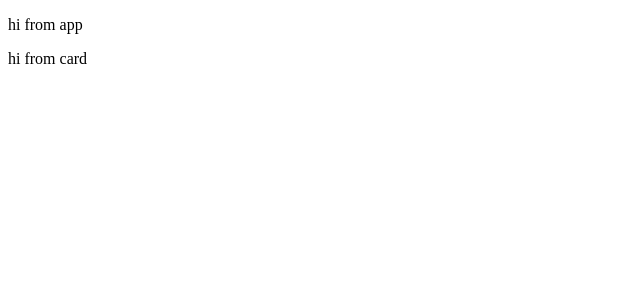
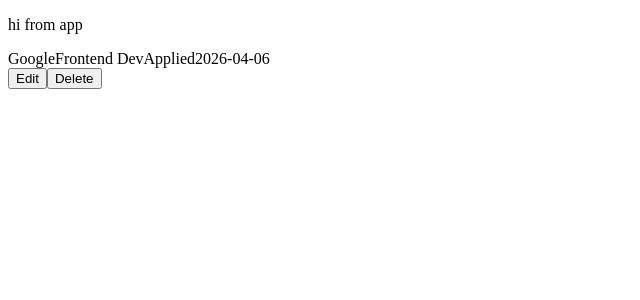
Before and after one commit to HanKwan/Job-application-tracker, a React (Vite) app: page / in a window 1280 px wide. Shown: the top 300 px of the page, without its empty margins (0-640 px from the left). Built offline with nearby package versions, Linux system fonts and the light colour scheme.

Commit message:
feat: added appItem component and type for the item

```diff
--- a/src/App.tsx
+++ b/src/App.tsx
@@ -1,4 +1,4 @@
-import JobCard from './components/jobCard'
+import JobCard from './components/ApplicationItem'
 import './css/App.css'
 
 function App() {
--- /dev/null
+++ b/src/components/ApplicationItem.tsx
@@ -0,0 +1,19 @@
+const JobCard = ({}) => {
+
+
+    return (
+        <div className="app-item">
+            <span className="company">Google</span>
+            <span className="position">Frontend Dev</span>
+            <span className="status applied">Applied</span>
+            <span className="date">2026-04-06</span>
+
+            <div className="actions">
+                <button className="edit-btn">Edit</button>
+                <button className="delete-btn">Delete</button>
+            </div>
+        </div>
+    )
+}
+
+export default JobCard
--- a/src/components/jobCard.tsx
+++ /dev/null
@@ -1,9 +0,0 @@
-const JobCard = () => {
-
-
-    return (
-        <p>hi from card</p>
-    )
-}
-
-export default JobCard
```
Also changed, not shown: src/types/AppType.ts (added, +7 -0 lines).
